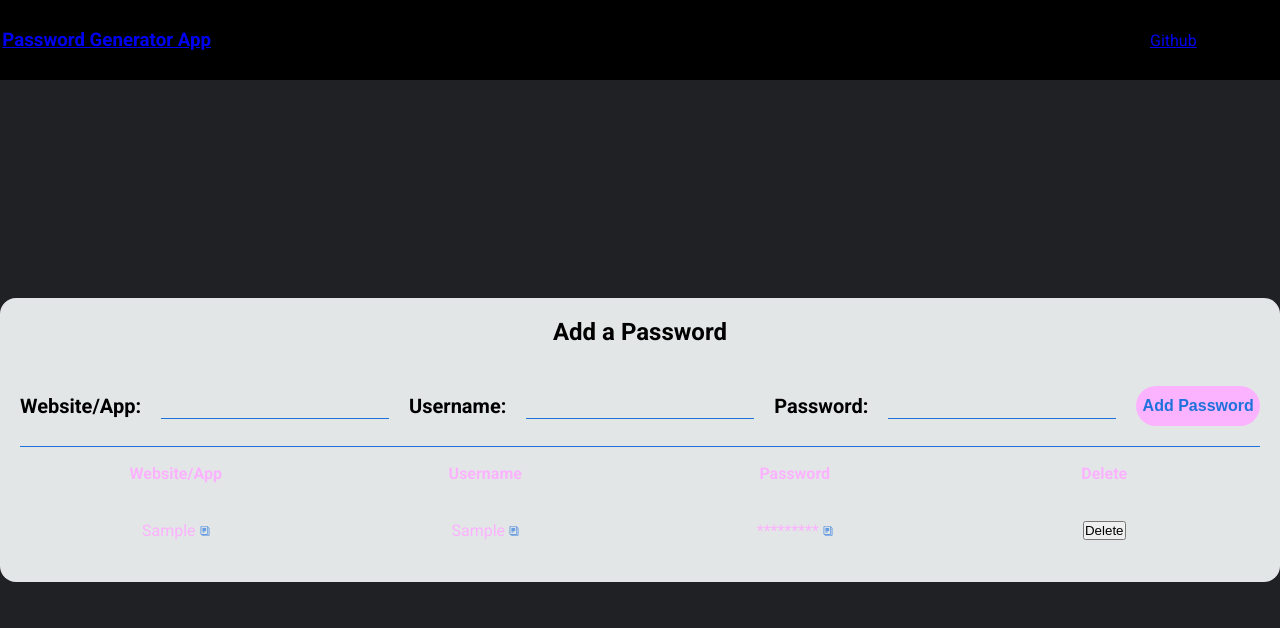
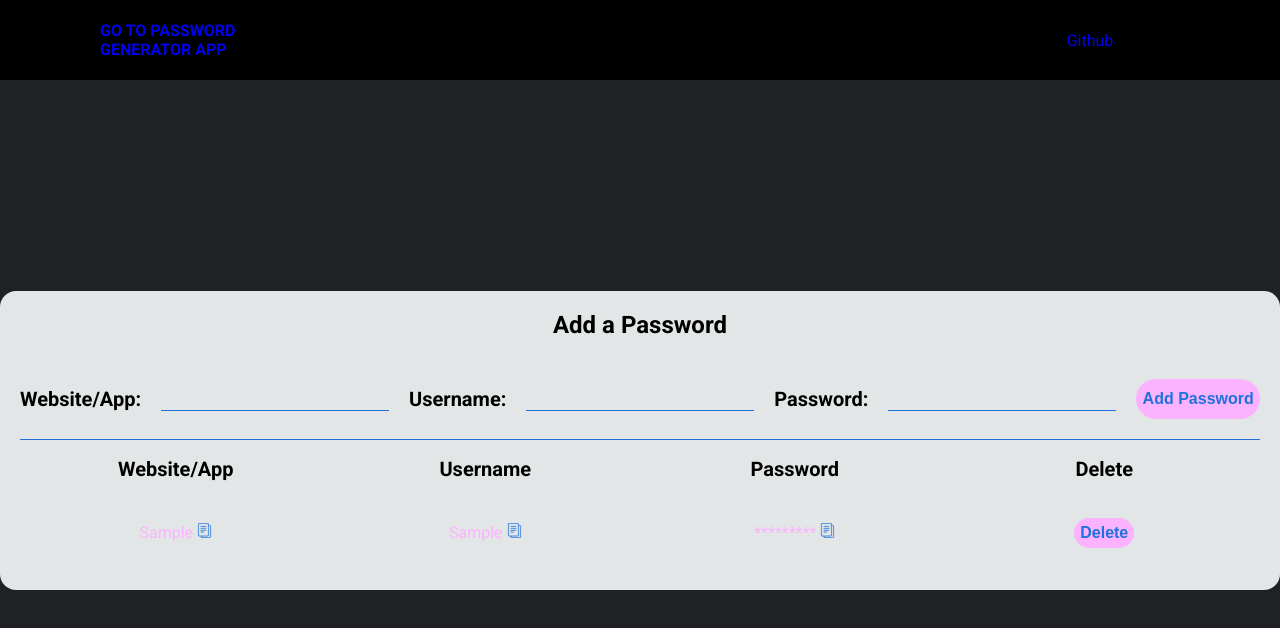
Before and after one commit to LoreWebDev24/Password-Generator, a plain HTML site: page passwordManager.html in a window 1280 px wide. Both pictures are taken after typing "Sample", "Sample", "Sample123" into the empty fields and a click on the button "Add Password". Drawn offline with Linux system fonts and the light colour scheme.

Commit message:
ADD- MINOR STYLE ADJUSTS

```diff
--- a/css/master.css
+++ b/css/master.css
@@ -6,6 +6,11 @@
     margin: 0;
     padding: 0;
     box-sizing: border-box;
+}
+
+a {
+    list-style: none;
+    text-decoration: none;
 }
 
 html {
@@ -21,6 +26,7 @@ body {
 
 nav {
     background-color: black;
+    padding: 0 100px;
 }
 
 table {
@@ -34,11 +40,17 @@ table {
 
 th {
     padding: 15px;
+    font-size: 20px;
+    color: black;
 }
 
 td {
     padding: 20px;
     text-align: center;
+}
+
+td img {
+    cursor: pointer;
 }
 
 input {
@@ -217,6 +229,10 @@ h2 {
     font-size: 50   px;
 }
 
+h3 {
+    font-size: 16px;
+}
+
 .add-password {
     color: black;
     border-bottom: 1px solid rgb(31, 114, 219);
@@ -240,6 +256,20 @@ label {
     border-radius: 2rem;
     cursor: pointer;
     width: 200px;
+    align-self: center;
+    color: rgb(31, 114, 219);
+    font-weight: bolder;
+    font-size: 1rem;
+}
+
+.btnsm {
+    border: 0;
+    box-shadow: none;
+    height: 30px;
+    background-color: rgb(252, 179, 255);
+    border-radius: 2rem;
+    cursor: pointer;
+    width: 60px;
     align-self: center;
     color: rgb(31, 114, 219);
     font-weight: bolder;
--- a/js/passManagLogic.js
+++ b/js/passManagLogic.js
@@ -35,11 +35,11 @@ const showPasswords = () => {
             const element = array[index];
 
             content += `<tr>
-    <td>${element.website} <img onclick="copyText('${element.website}')" src="img/copy.svg" alt="Copy Button" width="10" width="10" height="10">
+    <td>${element.website} <img onclick="copyText('${element.website}')" src="img/copy.svg" alt="Copy Button" width="15" height="15">
     </td>
-    <td>${element.username} <img onclick="copyText('${element.username}')" src="img/copy.svg" alt="Copy Button" width="10" width="10" height="10">
+    <td>${element.username} <img onclick="copyText('${element.username}')" src="img/copy.svg" alt="Copy Button" width="15" height="15">
     </td>
-    <td>${maskPassword(element.password)} <img onclick="copyText('${element.password}')" src="img/copy.svg" alt="Copy Button" width="10" width="10" height="10">
+    <td>${maskPassword(element.password)} <img onclick="copyText('${element.password}')" src="img/copy.svg" alt="Copy Button" width="15" height="15">
     </td>
     <td><button class="btnsm" onclick="deletePassword('${element.website}')">Delete</button></td>
         </tr>`
--- a/passwordManager.html
+++ b/passwordManager.html
@@ -19,7 +19,7 @@
         <nav class="navbar">
             <div class="row nav-row">
                 <div class="col-2">
-                    <h3><a href="passwordGenerator.html">Password Generator App</a></h3>
+                    <h3><a href="passwordGenerator.html">GO TO PASSWORD GENERATOR APP</a></h3>
                 </div>
                 <div class="col-8">
                     <h2>
```
Also changed, not shown: passwordGenerator.html (+1 -1 lines).
